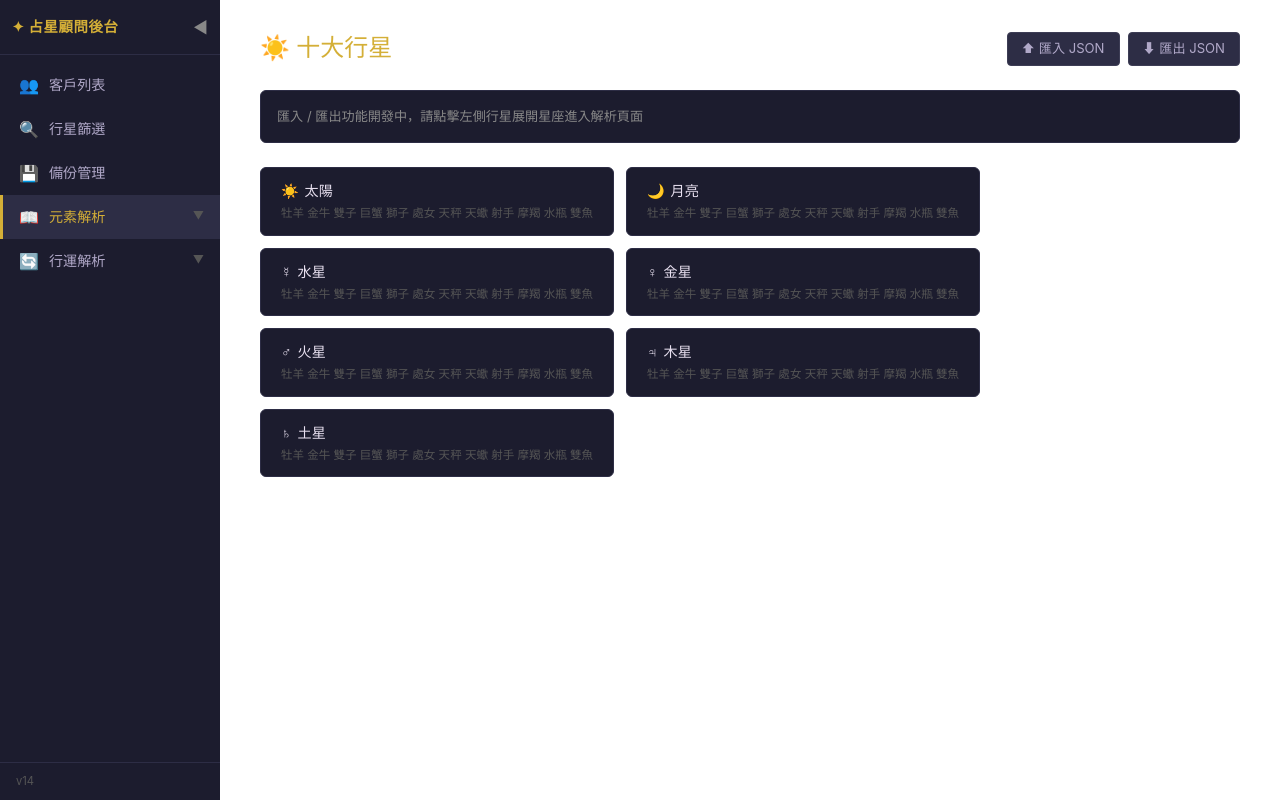
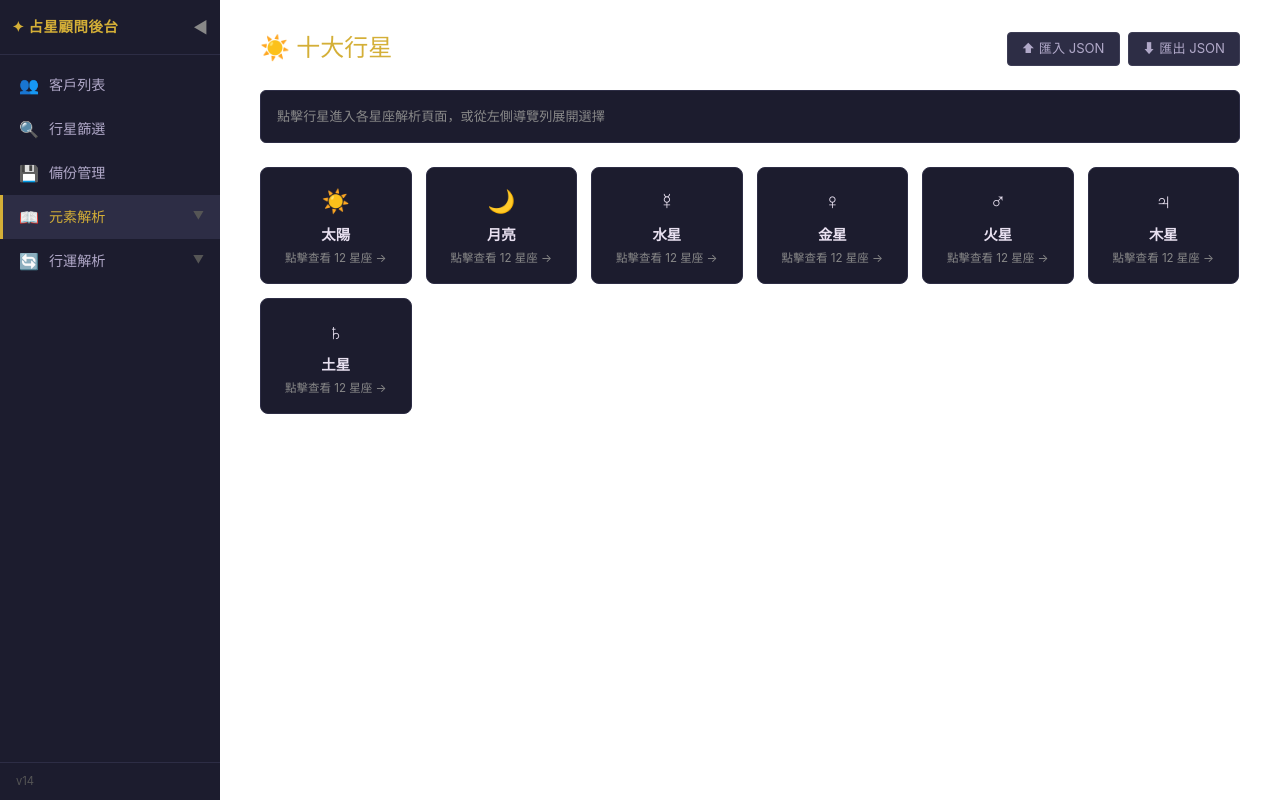
Before and after one commit to joan71739/zodiac-web, a React (Vite) app: page /elements/planets in a window 1280 px wide. Built offline with nearby package versions, Linux system fonts and the light colour scheme.

Commit message:
Update ElementPlanets.jsx

```diff
--- a/src/pages/ElementPlanets.jsx
+++ b/src/pages/ElementPlanets.jsx
@@ -1,11 +1,10 @@
-// ElementPlanets.jsx — 十大行星頁
+// ElementPlanets.jsx — 十大行星總覽頁
 // 路由：/elements/planets
-// 說明：第一批只放匯入匯出按鈕（佔位），功能第二批實作
+// 說明：行星卡片可點擊，跳至 /elements/planets/:planetKey
 
+import { useNavigate } from 'react-router-dom'
 import { Alert } from 'react-bootstrap'
-import { SIGN_OPTIONS } from '../utils/codeMap'
 
-// 第一批七顆行星
 const PLANET_OPTIONS_7 = [
     { code: 'Q', label: '太陽', icon: '☀️' },
     { code: 'W', label: '月亮', icon: '🌙' },
@@ -17,40 +16,49 @@ const PLANET_OPTIONS_7 = [
 ]
 
 export default function ElementPlanets() {
-    const handleExport = () => {
-        alert('匯出功能開發中（第二批）')
-    }
-
-    const handleImport = () => {
-        alert('匯入功能開發中（第二批）')
-    }
+    const navigate = useNavigate()
 
     return (
         <div style={{ padding: '32px 40px', color: '#E8E0F0' }}>
             <div className="d-flex justify-content-between align-items-center mb-4">
                 <h4 style={{ color: '#D4AF37', margin: 0 }}>☀️ 十大行星</h4>
                 <div className="d-flex gap-2">
-                    <button onClick={handleImport} style={btnStyle}>
+                    <button onClick={() => alert('匯入功能開發中（第二批）')} style={btnStyle}>
                         ⬆ 匯入 JSON
                     </button>
-                    <button onClick={handleExport} style={btnStyle}>
+                    <button onClick={() => alert('匯出功能開發中（第二批）')} style={btnStyle}>
                         ⬇ 匯出 JSON
                     </button>
                 </div>
             </div>
 
-            <Alert variant="secondary" style={{ backgroundColor: '#1C1C2E', border: '1px solid #2D2D45', color: '#888', fontSize: '0.82rem' }}>
-                匯入 / 匯出功能開發中，請點擊左側行星展開星座進入解析頁面
+            <Alert variant="secondary" style={{
+                backgroundColor: '#1C1C2E', border: '1px solid #2D2D45',
+                color: '#888', fontSize: '0.82rem',
+            }}>
+                點擊行星進入各星座解析頁面，或從左側導覽列展開選擇
             </Alert>
 
-            {/* 行星列表 */}
-            <div style={{ display: 'flex', flexWrap: 'wrap', gap: 12, marginTop: 24 }}>
+            {/* 行星卡片（可點擊） */}
+            <div style={{ display: 'flex', flexWrap: 'wrap', gap: 14, marginTop: 24 }}>
                 {PLANET_OPTIONS_7.map(({ code, label, icon }) => (
-                    <div key={code} style={planetCardStyle}>
-                        <span style={{ marginRight: 6 }}>{icon}</span>
-                        {label}
-                        <div style={{ fontSize: '0.72rem', color: '#555', marginTop: 4 }}>
-                            {SIGN_OPTIONS.map(s => s.label.replace('座', '')).join(' ')}
+                    <div
+                        key={code}
+                        onClick={() => navigate(`/elements/planets/${code}`)}
+                        style={planetCardStyle}
+                        onMouseEnter={e => {
+                            e.currentTarget.style.borderColor = '#D4AF37'
+                            e.currentTarget.style.color = '#D4AF37'
+                        }}
+                        onMouseLeave={e => {
+                            e.currentTarget.style.borderColor = '#2D2D45'
+                            e.currentTarget.style.color = '#E8E0F0'
+                        }}
+                    >
+                        <div style={{ fontSize: '1.4rem', marginBottom: 6 }}>{icon}</div>
+                        <div style={{ fontWeight: 600 }}>{label}</div>
+                        <div style={{ fontSize: '0.72rem', color: '#888', marginTop: 4 }}>
+                            點擊查看 12 星座 →
                         </div>
                     </div>
                 ))}
@@ -72,9 +80,12 @@ const btnStyle = {
 const planetCardStyle = {
     backgroundColor: '#1C1C2E',
     border: '1px solid #2D2D45',
-    borderRadius: 6,
-    padding: '12px 20px',
+    borderRadius: 8,
+    padding: '16px 24px',
     color: '#E8E0F0',
-    fontSize: '0.88rem',
+    fontSize: '0.9rem',
+    cursor: 'pointer',
     minWidth: 120,
+    textAlign: 'center',
+    transition: 'border-color 0.15s, color 0.15s',
 }
```
